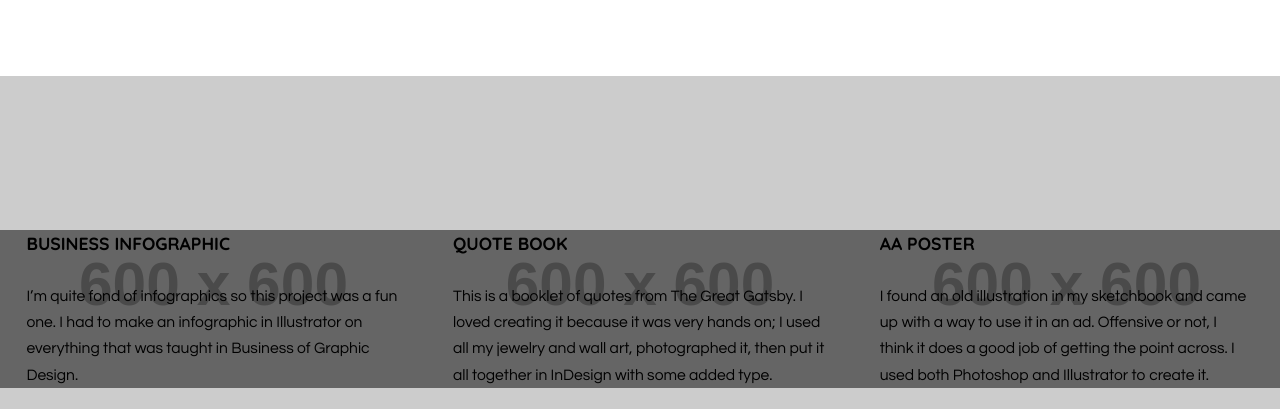
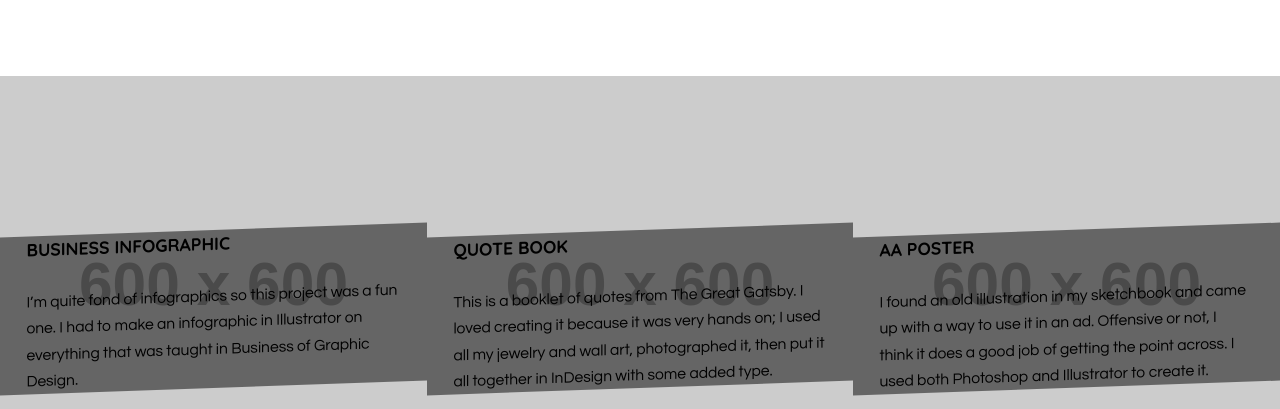
Before and after one commit to trac0040/trac0040.github.io, a plain HTML site: page index.html in a window 1280 px wide. Shown: the part 533-942 px from the top of the page. Drawn offline with Linux system fonts and the light colour scheme; placeholder pictures from the web are drawn by us.

Commit message:
Added skew effect for angled edges

```diff
--- a/css/main.css
+++ b/css/main.css
@@ -679,11 +679,14 @@ figure{
 
 figcaption{
 	position:relative;
-	background-color:rgba(0,0,0,.50);
+	background-color:rgba(0,0,0,0.5);
 	margin-top:-16em;
-	margin-bottom:0;
 	padding-left:0.5em;
 	padding-right:0.5em;
+	-ms-transform: skewY(-2deg);
+    -webkit-transform: skewY(-2deg);
+    transform: skewY(-2deg);
+
 }
 
 @media only screen and (min-width: 25em) {
--- a/index.html
+++ b/index.html
@@ -42,7 +42,7 @@
 		<p class="kilo brand-2 text-center">Hi, my name is Marta and I'm currently in my last year of Graphic Design at Algonquin College. I have lots of experience with Photoshop, Illustrator, InDesign, HTML and CSS. Have a look at some of the work I've done! </p>
 	</section>
 
-		<section class="grid grid-stretch grid-center portfolio">
+		<section class="grid portfolio">
 			<figure class="unit unit-xs-1 unit-s-1 unit-m-1-2 unit-l-1-3">
 				<img class="img-flex" src="http://placehold.it/600x600" alt="Business Infographic">
 				<figcaption>
```
